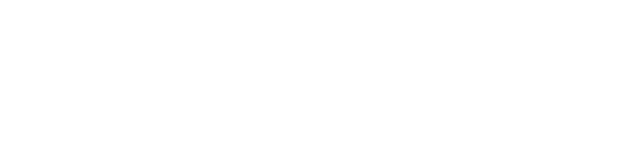
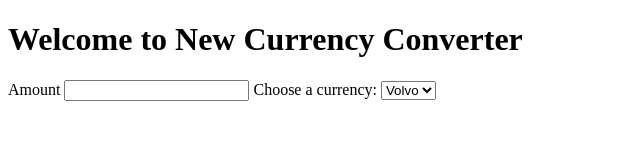
Before and after one commit to AlesyaMazurenko/currency-converter, a plain HTML site: page index.html in a window 1280 px wide. Shown: the whole page, without its empty margins (0-640 px from the left). Drawn offline with Linux system fonts and the light colour scheme.

Commit message:
Update index.html

```diff
--- a/index.html
+++ b/index.html
@@ -7,7 +7,18 @@
 </head>
 <body>
     <main>
-
+        <h1>Welcome to New Currency Converter</h1>
+        <form>
+            <label class="amount">Amount</label>
+            <input id="amount_input" type="number" width="35px">
+            <label for="curr_input">Choose a currency:</label>
+            <select id="curr_input" name="curr_input">
+                <option value="volvo">Volvo</option>
+                <option value="saab">Saab</option>
+                <option value="fiat">Fiat</option>
+                <option value="audi">Audi</option>
+            </select>
+        </form>
 
     </main>
 </body>
```
